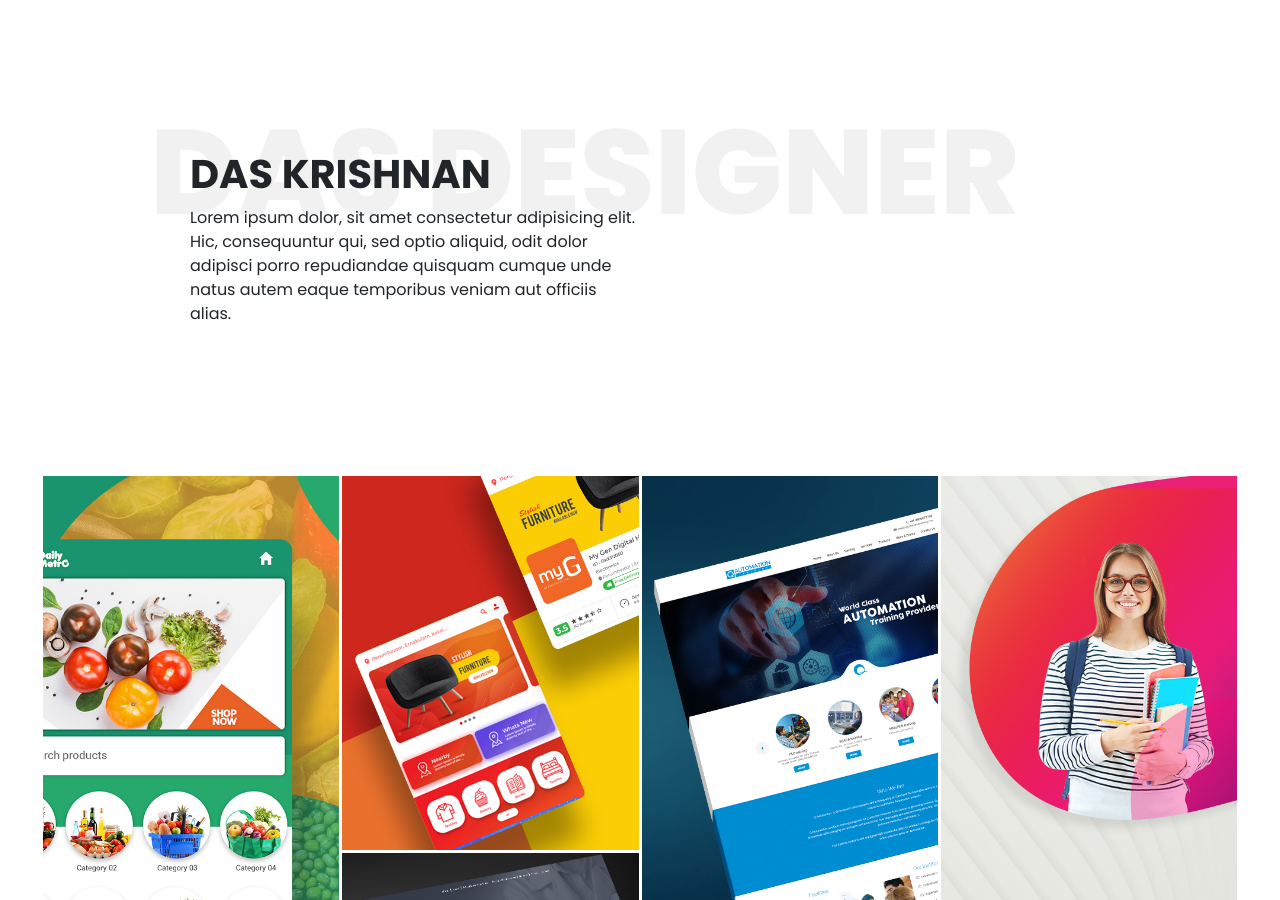
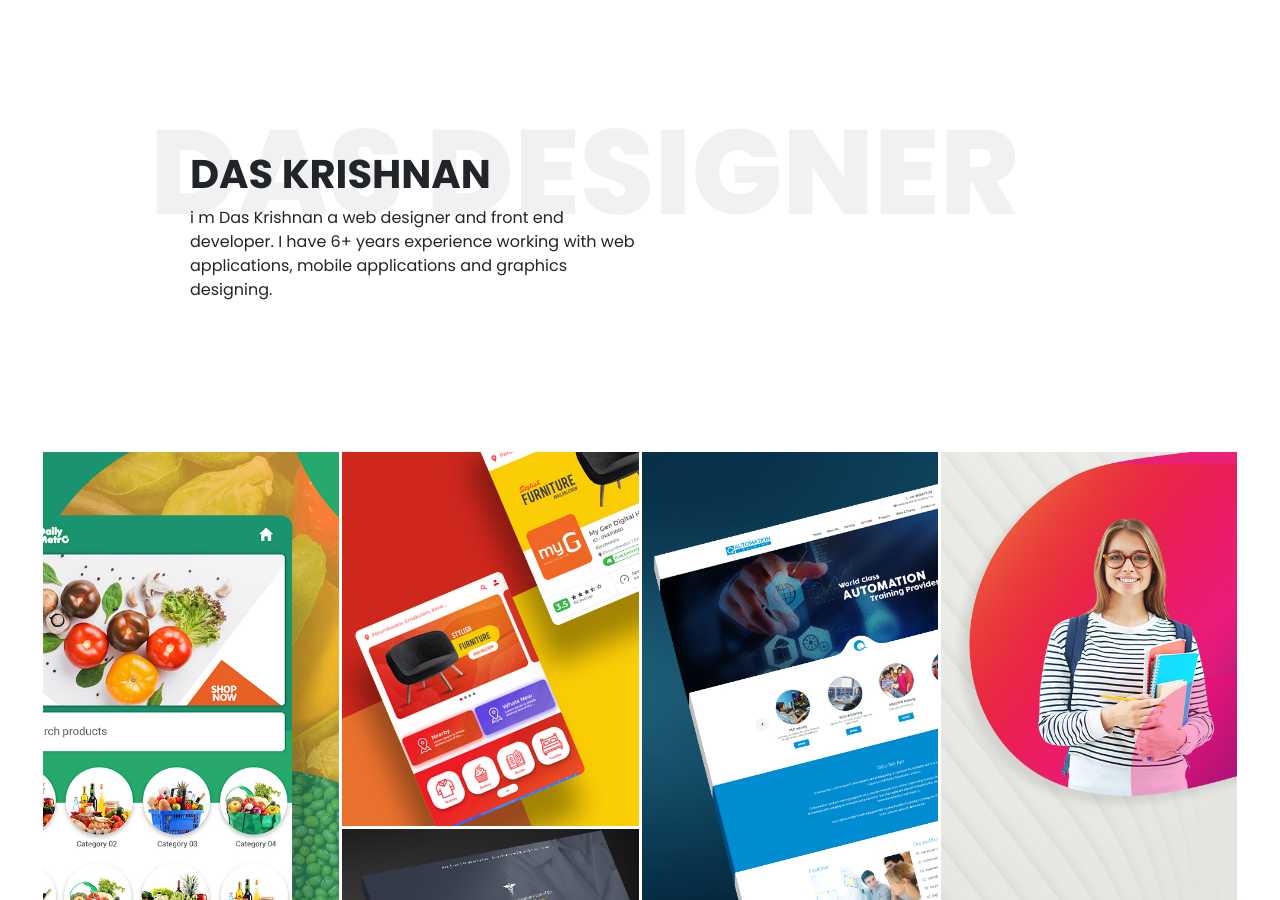
Before and after one commit to dasdesigner/portfolio, a Jekyll site: the page built from index.html, in a window 1280 px wide and 900 px high. Built offline with Jekyll 4.4.1, drawn with Linux system fonts in a browser that asks for light colours.

Commit message:
update bio

```diff
--- a/index.html
+++ b/index.html
@@ -8,8 +8,9 @@
   <header>
     <div class="profile_container profile__head">
       <h1> Das Krishnan</h1>
-      <p> Lorem ipsum dolor, sit amet consectetur adipisicing elit. Hic, consequuntur qui, sed optio aliquid, odit
-        dolor adipisci porro repudiandae quisquam cumque unde natus autem eaque temporibus veniam aut officiis alias.
+      <p> i m Das Krishnan a web designer and front end developer. I have 6+ years experience working with web
+        applications,
+        mobile applications and graphics designing.
       </p>
     </div>
   </header>
```
